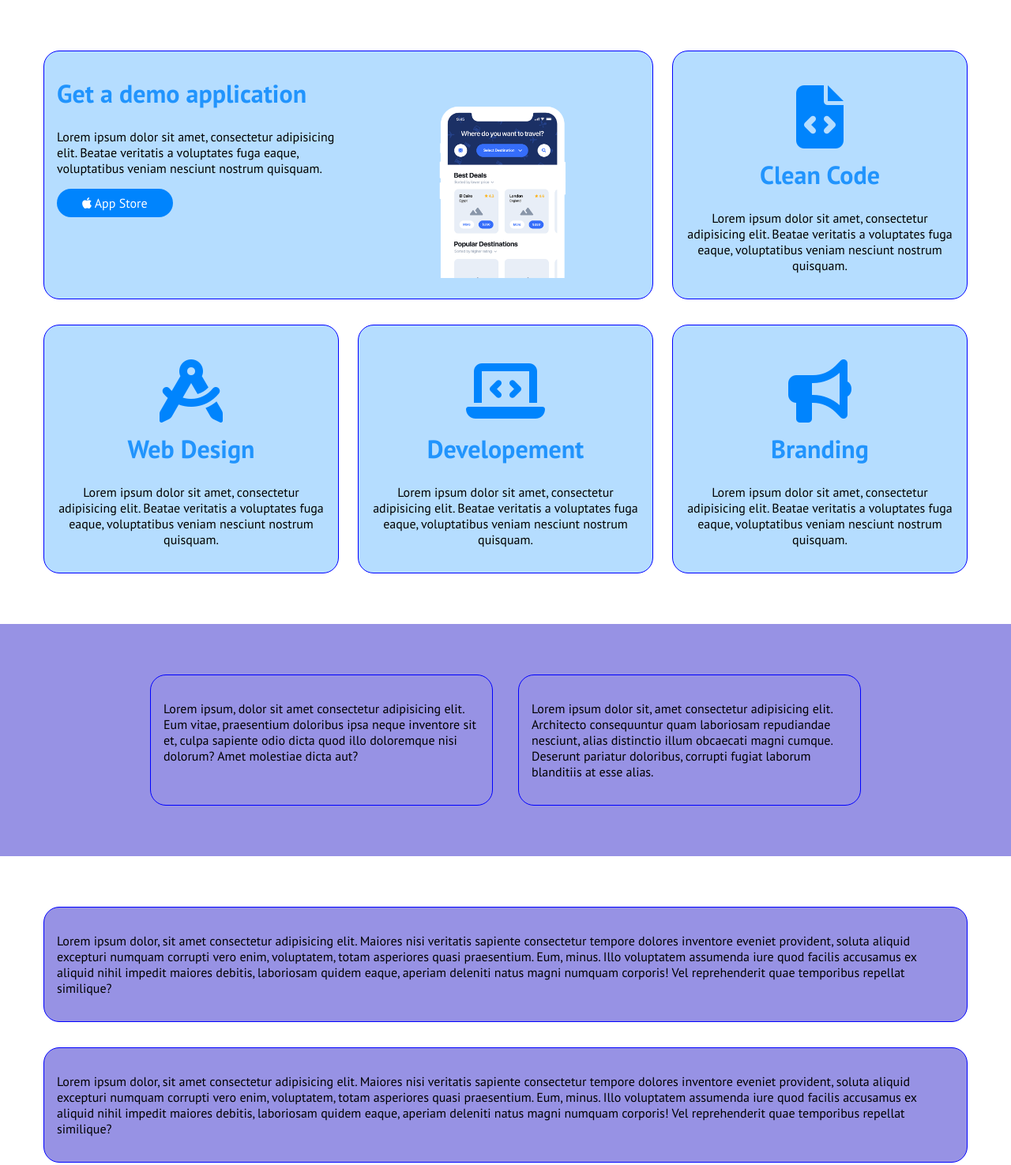
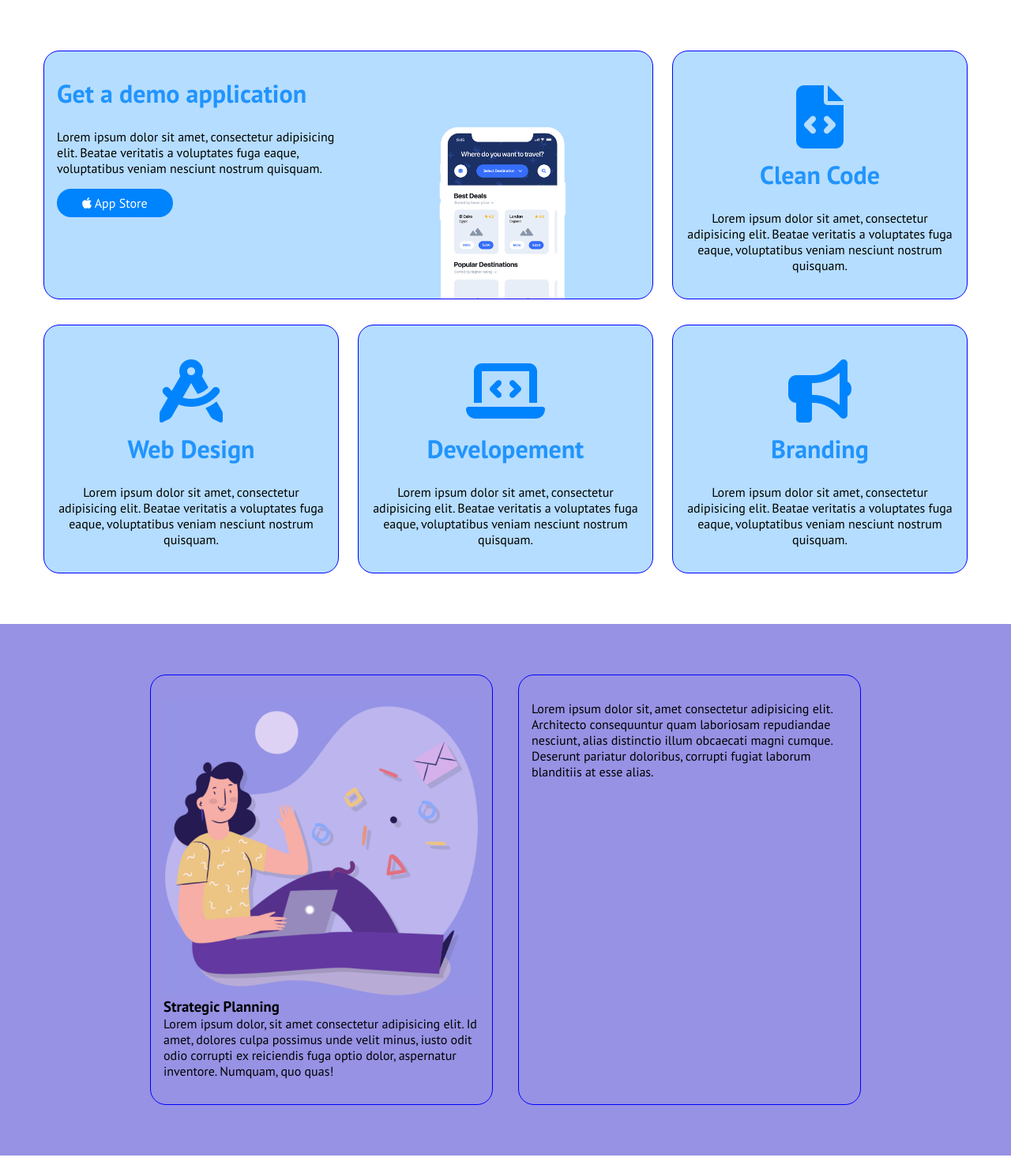
Before and after one commit to azzurragraziano/htmlcss-responsive-layout, a plain HTML site: page index.html in a window 1280 px wide. Shown: the part 80-1555 px from the top of the page at 79% size. Drawn offline with Linux system fonts and the light colour scheme.

Commit message:
intro-col completed

```diff
--- a/css/style.css
+++ b/css/style.css
@@ -305,9 +305,10 @@ footer
     /* MAIN */
 
     /* intro columns */
-    .intro-col .cards:first-child
+    .intro-col .cards.large
     {
         justify-content: space-between;
+        height: 100%;
     }
 
     .intro-col .cards.large>*
@@ -318,6 +319,7 @@ footer
     .intro-col .card-image
     {
         padding: 0 5rem;
+        align-self: flex-end;
     }
 
     .intro-col .card-text>p
--- a/index.html
+++ b/index.html
@@ -138,7 +138,14 @@
 
                     <!-- first planning col -->
                     <div class="planning-col col">
-                        Lorem ipsum, dolor sit amet consectetur adipisicing elit. Eum vitae, praesentium doloribus ipsa neque inventore sit et, culpa sapiente odio dicta quod illo doloremque nisi dolorum? Amet molestiae dicta aut?
+
+                        <!-- image -->
+                        <img src="img/planning1.png" alt="planning">
+
+
+                        <!-- text -->
+                        <h3>Strategic Planning</h3>
+                        <p>Lorem ipsum dolor, sit amet consectetur adipisicing elit. Id amet, dolores culpa possimus unde velit minus, iusto odit odio corrupti ex reiciendis fuga optio dolor, aspernatur inventore. Numquam, quo quas!</p>
                     </div>
 
                     <!-- second planning col -->
```
